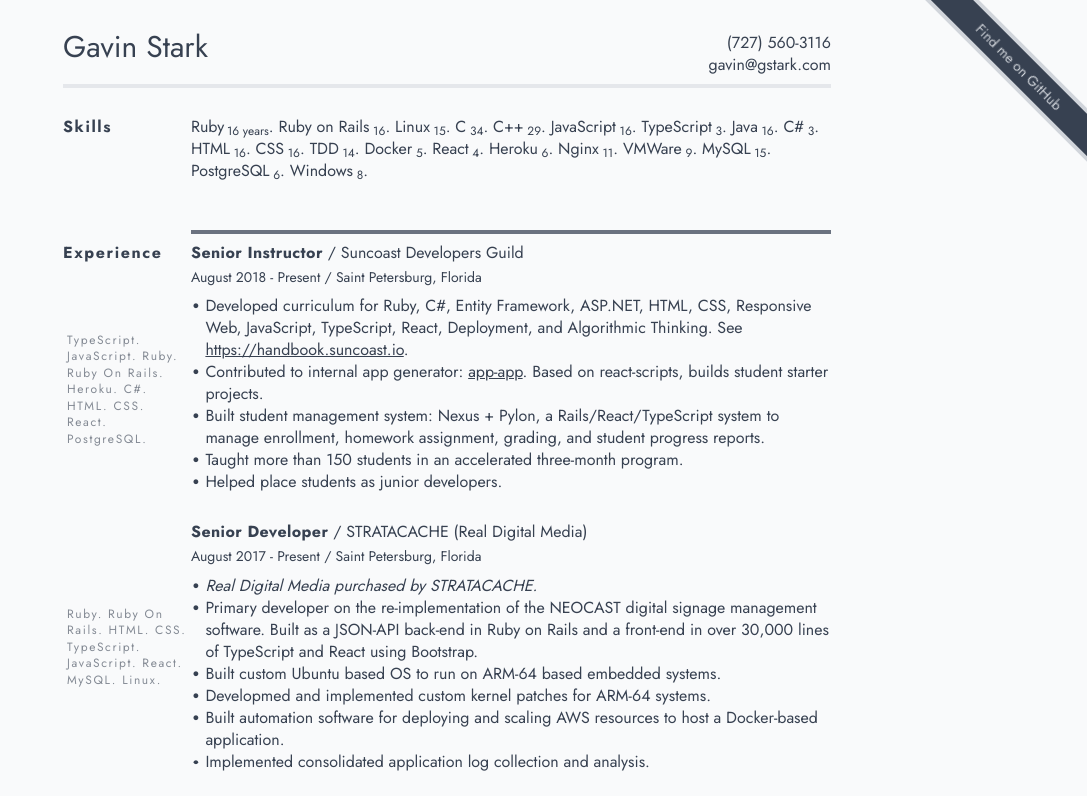
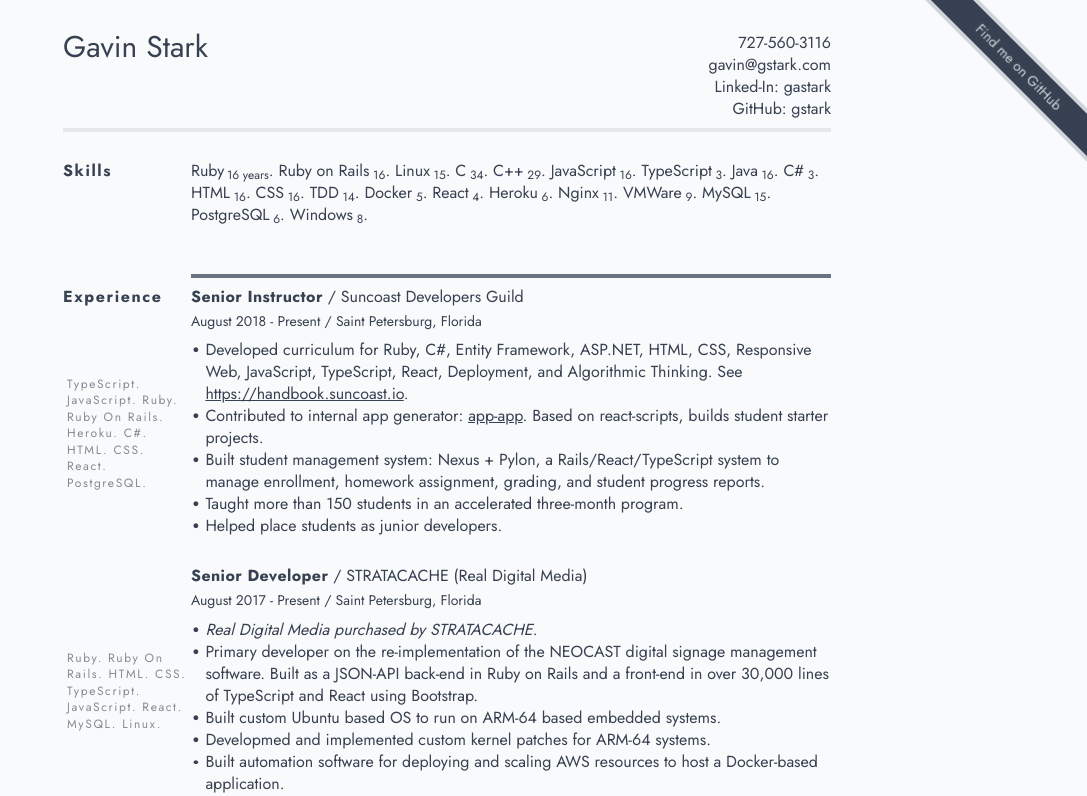
Before and after one commit to gstark/resume, a React (Vite) app: page / in a window 1280 px wide. Shown: the top 796 px of the page, without its empty margins (193-1280 px from the left). Built offline with nearby package versions, Linux system fonts and the light colour scheme.

Commit message:
Adds header/contact details

```diff
--- a/src/App.tsx
+++ b/src/App.tsx
@@ -7,6 +7,7 @@ import { Community } from './Community'
 import { AboutResume } from './AboutResume'
 import { Skills } from './Skills'
 import { Separator } from './Separator'
+import { Header } from './Header'
 
 export function App() {
   return (
@@ -19,24 +20,14 @@ export function App() {
           xl:block xl:fixed xl:w-auto xl:top-12 xl:-right-16 xl:transform xl:rotate-45 xl:bg-gray-700 xl:text-gray-300 xl:p-2 xl:border-4 xl:border-gray-300">
         <a
           className="block w-full xl:w-60 text-sm text-center"
-          href="https://github.com/gstark"
+          href={`https://github.com/${resume.contact.github}`}
           data-ribbon="Find me on GitHub"
           title="Find me on GitHub">
           Find me on GitHub
         </a>
       </div>
       <div className="mx-6 xl:mx-64 mb-20">
-        <section className="grid grid-cols-12 border-b-4 sticky top-0 pt-8 pb-2 bg-gray-50 z-10">
-          <p className="col-span-12 md:col-span-10 text-3xl">Gavin Stark</p>
-          <div className="col-span-12 md:col-span-2 leading-snug md:text-right">
-            <p>
-              <a href="tel:727-560-3116">(727) 560-3116</a>
-            </p>
-            <p>
-              <a href="mailto:gavin@gstark.com">gavin@gstark.com</a>
-            </p>
-          </div>
-        </section>
+        <Header contact={resume.contact} />
 
         <Skills showTitle skills={resume.skills} />
 
--- /dev/null
+++ b/src/Header.tsx
@@ -0,0 +1,28 @@
+import React from 'react'
+import resume from './resume.json'
+
+export function Header({ contact }) {
+  return (
+    <section className="grid grid-cols-12 border-b-4 sticky top-0 pt-8 pb-2 bg-gray-50 z-10">
+      <p className="col-span-12 md:col-span-10 text-3xl">{contact.name}</p>
+      <div className="col-span-12 md:col-span-2 leading-snug md:text-right">
+        <p>
+          <a href="tel:727-560-3116">{resume.contact.phone}</a>
+        </p>
+        <p>
+          <a href={`mailto:${resume.contact.email}`}>{resume.contact.email}</a>
+        </p>
+        <p>
+          <a href={`https://www.linkedin.com/in/${resume.contact.linkedin}`}>
+            Linked-In: {resume.contact.linkedin}
+          </a>
+        </p>
+        <p>
+          <a href={`https://github.com/${resume.contact.github}`}>
+            GitHub: {resume.contact.github}
+          </a>
+        </p>
+      </div>
+    </section>
+  )
+}
--- a/src/resume.json
+++ b/src/resume.json
@@ -1,4 +1,11 @@
 {
+  "contact": {
+    "name": "Gavin Stark",
+    "email": "gavin@gstark.com",
+    "phone": "727-560-3116",
+    "linkedin": "gastark",
+    "github": "gstark"
+  },
   "experience": [
     {
       "companyName": "Suncoast Developers Guild",
```
